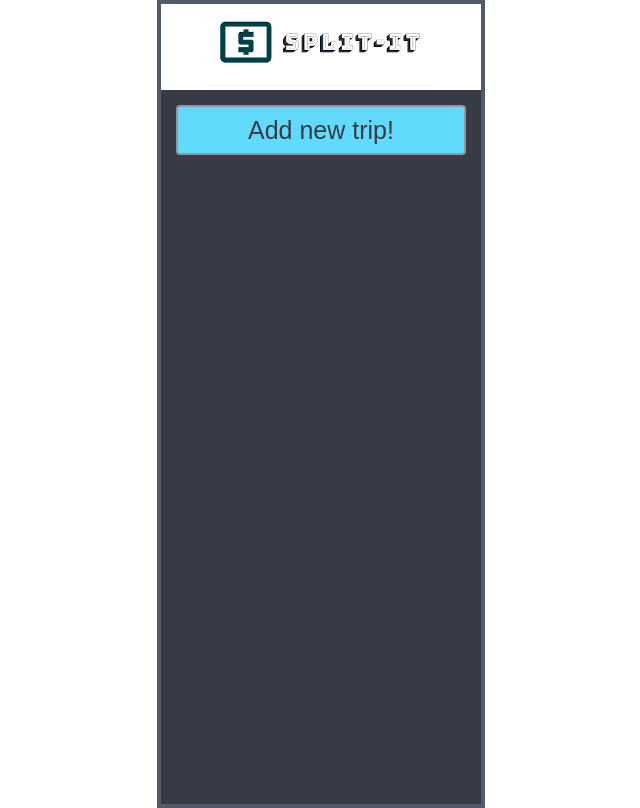
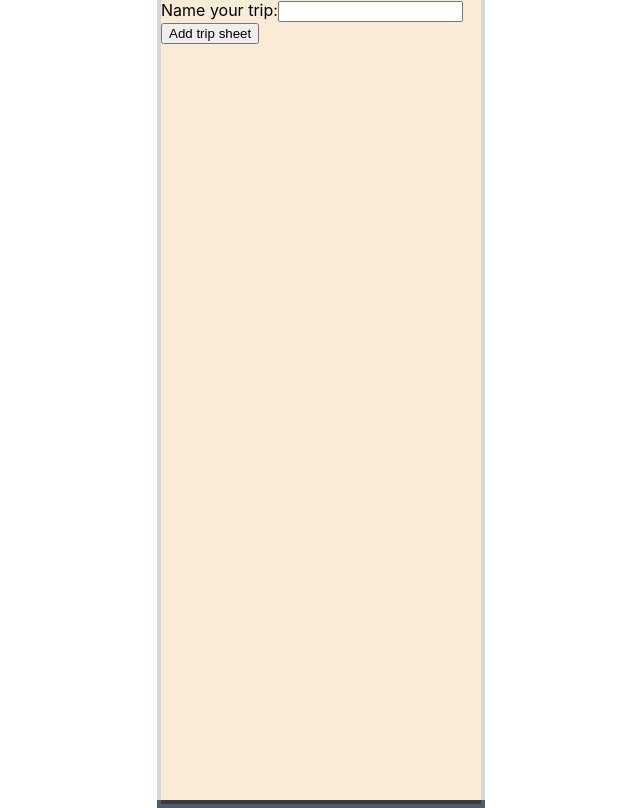
Before and after one commit to chingu-voyages/v10-geckos-team-12, a React (Create React App) app: page / in a window 1280 px wide. Both pictures are taken after a click on the button "Add new trip!". Shown: the whole page, without its empty margins (319-959 px from the left). Built offline with nearby package versions, Linux system fonts and the light colour scheme.

Commit message:
modal windown open and close logic added

```diff
--- a/src/Components/AddNewTrip.js
+++ b/src/Components/AddNewTrip.js
@@ -1,11 +1,36 @@
 import React from "react";
+import NewTripSheetModal from "./NewTripSheetModal";
 
-function AddNewTrip() {
-  return (
-    <div className="new-trip">
-      <button className="new-trip-button">Add new trip!</button>
-    </div>
-  );
+class AddNewTrip extends React.Component {
+  constructor(props) {
+    super(props);
+    this.state = {
+      isModalOpen: false
+    };
+
+    this.handleNewTrip = this.handleNewTrip.bind(this);
+    this.handleCloseModal = this.handleCloseModal.bind(this);
+  }
+
+  handleNewTrip = () => {
+    this.setState(() => ({ isModalOpen: true }));
+  };
+  handleCloseModal = () => {
+    this.setState(() => ({ isModalOpen: false }));
+  };
+  render() {
+    return (
+      <div className="new-trip">
+        <button onClick={this.handleNewTrip} className="new-trip-button">
+          Add new trip!
+        </button>
+        <NewTripSheetModal
+          isModalOpen={this.state.isModalOpen}
+          closeModal={this.handleCloseModal}
+        />
+      </div>
+    );
+  }
 }
 
 export default AddNewTrip;
--- a/src/Components/NewTripSheetModal.js
+++ b/src/Components/NewTripSheetModal.js
@@ -1,25 +1,40 @@
 import React from "react";
 import Modal from "react-modal";
 
-class NewTripSheetModal extends React.Component {
-  // constructor(props) {
-  //   super(props);
-  // }
-  handleAddNewTrip() {}
-  render() {
-    return (
-      <Modal
+// class NewTripSheetModal extends React.Component {
+//   // constructor(props) {
+//   //   super(props);
+//   // }
+//   handleAddNewTrip() {}
+//   render() {
+//     return (
+//       <Modal
+//       className="new-trip-modal"
+//         isOpen={false}
+//         contentLabel="Modal for new trip sheet name"
+//       >
+//         <label htmlFor="new-trip">Name your trip:</label>
+//         <input type="text" id="new-trip" />
+//         <button>Add trip sheet</button>
+//       </Modal>
+
+//     );
+//   }
+// }
+
+function NewTripSheetModal(props) {
+  return (
+    <Modal
       className="new-trip-modal"
-        isOpen={false}
+        isOpen={props.isModalOpen}
         contentLabel="Modal for new trip sheet name"
       >
         <label htmlFor="new-trip">Name your trip:</label>
         <input type="text" id="new-trip" />
-        <button>Add trip sheet</button>
+        <button onClick={props.closeModal}>Add trip sheet</button>
       </Modal>
+  )
 
-    );
-  }
 }
 
 export default NewTripSheetModal;
--- a/src/Components/SplitItAppDashBoardPage.js
+++ b/src/Components/SplitItAppDashBoardPage.js
@@ -1,12 +1,11 @@
 import React from 'react';
 import AddNewTrip from "./AddNewTrip";
 
-const SplitItAppDashBoardPage = () => {
-    return (
+const SplitItAppDashBoardPage = () =>  (
         <div>
             <AddNewTrip />
         </div>
     )
-}
+
 
 export default SplitItAppDashBoardPage;
--- a/src/index.js
+++ b/src/index.js
@@ -1,7 +1,6 @@
 import React from 'react';
 import ReactDOM from 'react-dom';
 import './index.css';
-import App from '../src/Components/App'
 import AppRouter from './routers/AppRouter'
 import * as serviceWorker from './serviceWorker';
 
```
